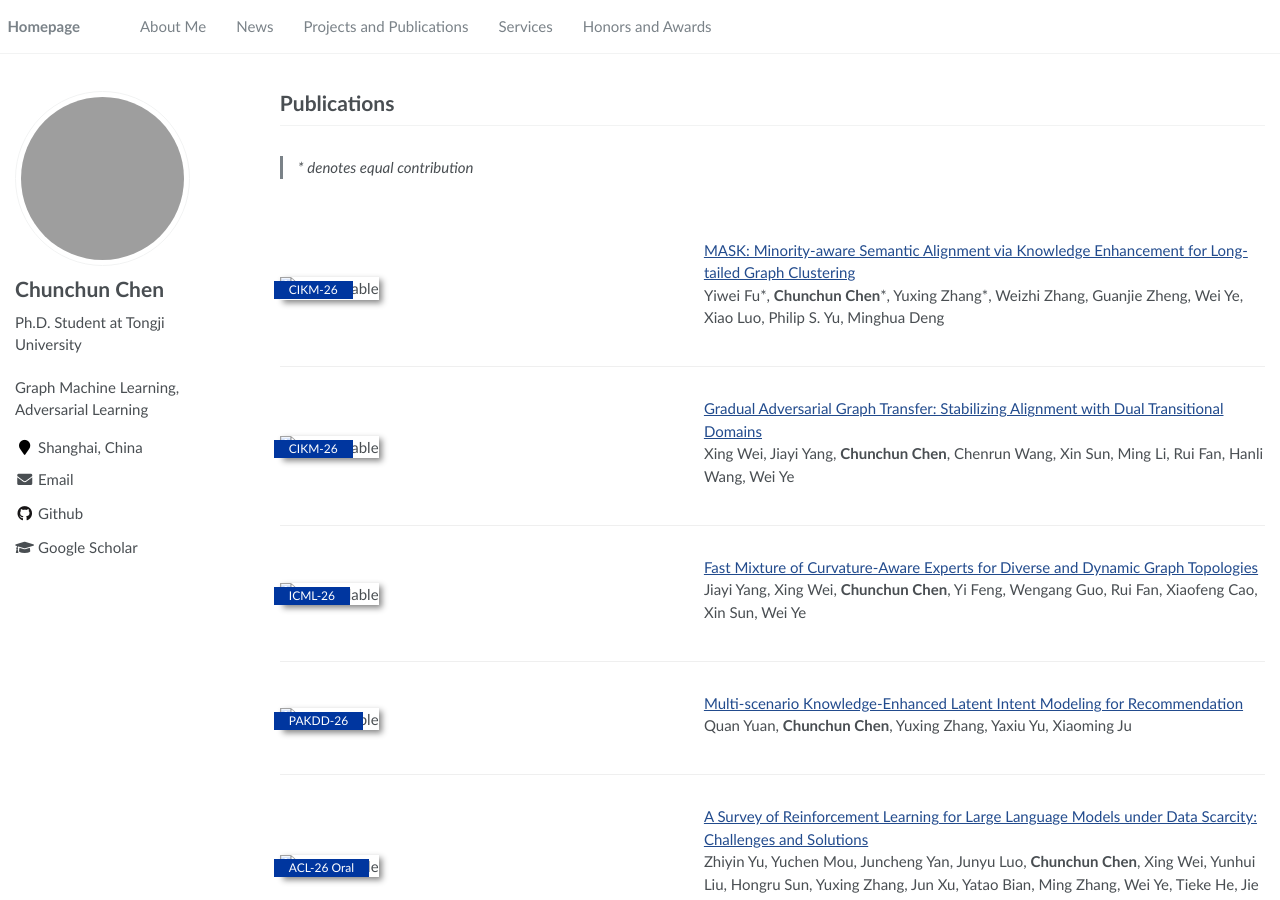
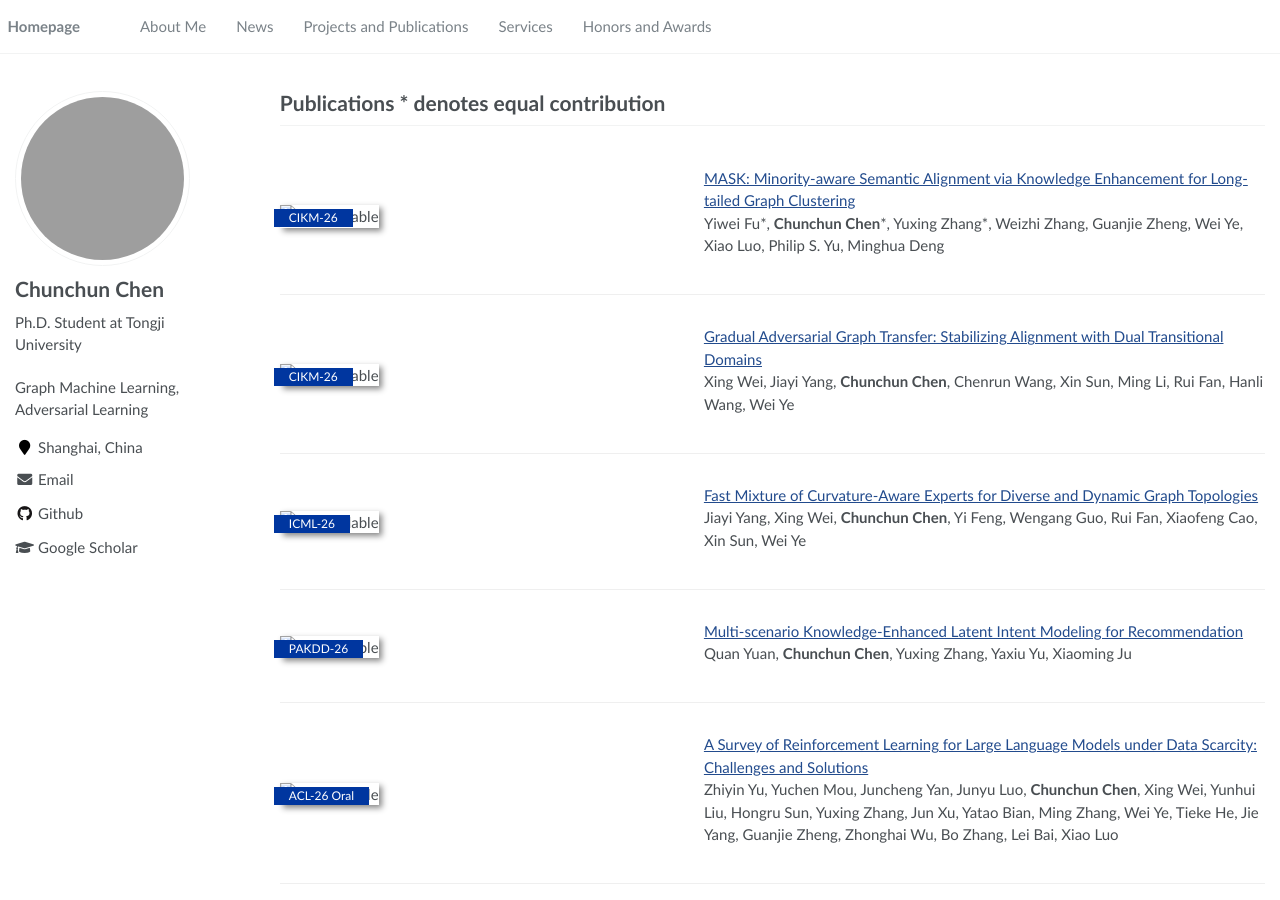
Before and after one commit to CCChen-GEEX/CCChen-GEEX.github.io, a Jekyll site: the page built from _pages/includes/pub.md, in a window 1280 px wide and 900 px high. Built offline with Jekyll 4.4.1, drawn with Linux system fonts in a browser that asks for light colours; our own code applies the rules of GitHub Pages for plain Markdown files; grey boxes are pictures that could not be loaded.

Commit message:
Update pub.md

```diff
--- a/_pages/includes/pub.md
+++ b/_pages/includes/pub.md
@@ -1,5 +1,4 @@
-# Publications
-> \* denotes equal contribution
+# Publications \* denotes equal contribution
 <div class='paper-box'><div class='paper-box-image'><div><div class="badge">CIKM-26</div><img src='images/MASK.png' alt="not available" width="100%"></div></div>
 <div class='paper-box-text' markdown="1">
 [MASK: Minority-aware Semantic Alignment via Knowledge Enhancement for Long-tailed Graph Clustering](https://scholar.google.com/citations?view_op=view_citation&hl=en&user=K5aA_AUAAAAJ&sortby=pubdate&citation_for_view=K5aA_AUAAAAJ:r0BpntZqJG4C) \\
```
